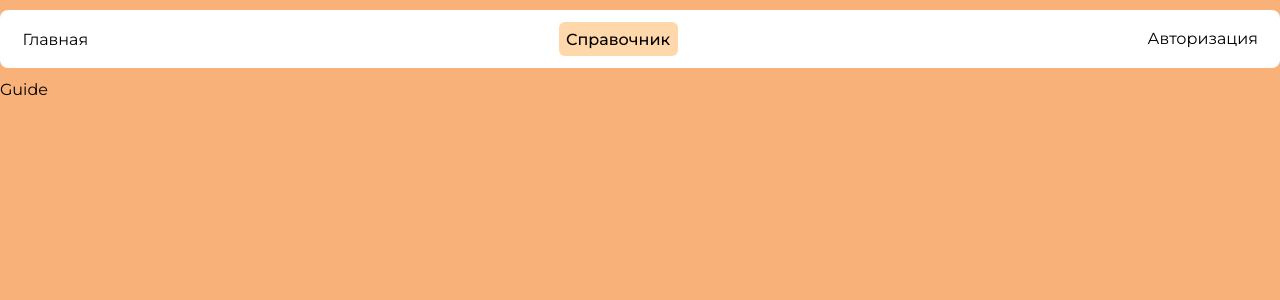
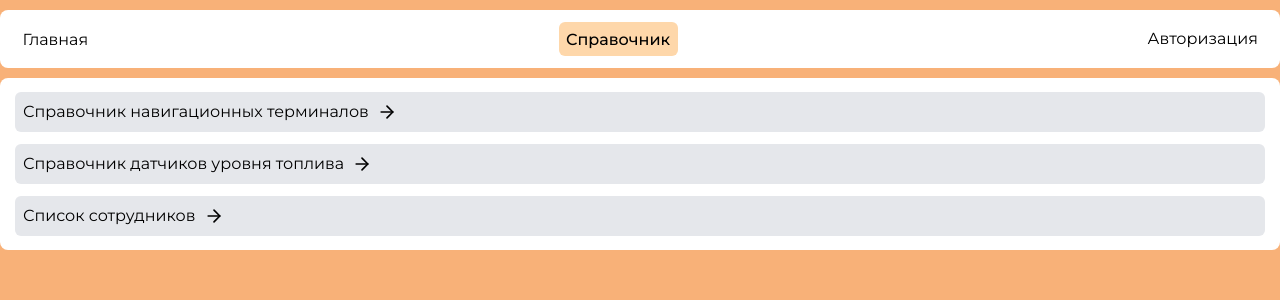
Before and after one commit to Alaicry/work-project-client, a React (Vite) app: page /guide in a window 1280 px wide. Shown: the top 300 px of the page. Built offline with nearby package versions, Linux system fonts and the light colour scheme; no server answers.

Commit message:
create Button component

```diff
--- a/src/App.jsx
+++ b/src/App.jsx
@@ -1,14 +1,16 @@
 import React from "react";
-import Header from "./components/Header";
 import Home from "./pages/Home";
 import Guide from "./pages/Guide";
+import Header from "./components/Header";
+import Container from "./components/Container";
+import TerminalGuide from "./pages/TerminalGuide";
 import { useDispatch } from "react-redux";
 import { fetchAuthMe } from "./store/slices/authSlice";
 import { Route, Routes } from "react-router-dom";
 
 const App = () => {
+
 	const dispatch = useDispatch();
-
 	React.useEffect(() => {
 		dispatch(fetchAuthMe());
 	}, []);
@@ -16,10 +18,13 @@ const App = () => {
 	return (
 		<React.Fragment>
 			<Header />
-			<Routes>
-				<Route path="/" element={<Home />} />
-				<Route path="/guide" element={<Guide />} />
-			</Routes>
+			<Container>
+				<Routes>
+					<Route path="/" element={<Home />} />
+					<Route path="/guide" element={<Guide />} />
+					<Route path="/guide/terminal" element={<TerminalGuide />} />
+				</Routes>
+			</Container>
 		</React.Fragment>
 	);
 };
--- /dev/null
+++ b/src/components/ButtonBack.jsx
@@ -0,0 +1,18 @@
+import React from "react";
+import { useNavigate } from "react-router-dom";
+import { IoIosArrowRoundBack } from "react-icons/io";
+
+const ButtonBack = () => {
+	const navigate = useNavigate();
+	return (
+		<button
+			className="absolute top-[20px] left-[30px] bg-white p-2 rounded-md hover:bg-slate-100 flex items-center justify-center gap-1 text-sm transition-all ease-linear delay-[0.15s]"
+			onClick={() => navigate(-1)}
+		>
+			<IoIosArrowRoundBack className="w-[20px] h-[20px]" />
+			Назад
+		</button>
+	);
+};
+
+export default ButtonBack;
--- a/src/pages/Guide.jsx
+++ b/src/pages/Guide.jsx
@@ -1,9 +1,23 @@
-import React from 'react'
+import React from "react";
+import { guideLinks } from "../utils/constants/routes";
+import { Link } from "react-router-dom";
+import { FiArrowRight } from "react-icons/fi";
 
 const Guide = () => {
-  return (
-    <div>Guide</div>
-  )
-}
+	return (
+		<ul className="list-none flex flex-col gap-3 py-1">
+			{guideLinks.map((route) => (
+				<li
+					className="bg-gray-200 p-2 rounded-md hover:bg-gray-100"
+					key={route.path}
+				>
+					<Link className="flex items-center gap-2" to={route.path}>
+						{route.name} <FiArrowRight className="w-5 h-5" />
+					</Link>
+				</li>
+			))}
+		</ul>
+	);
+};
 
-export default Guide
+export default Guide;
--- a/src/pages/Home.jsx
+++ b/src/pages/Home.jsx
@@ -1,12 +1,10 @@
 import React from "react";
-import Container from "../components/Container";
 import { Link } from "react-router-dom";
 import { homeLinks } from "../utils/constants/routes";
 import { FiArrowRight } from "react-icons/fi";
 
 const Home = () => {
 	return (
-		<Container>
 		<ul className="list-none flex flex-col gap-3 py-1">
 			{homeLinks.map((route) => (
 				<li
@@ -19,7 +17,6 @@ const Home = () => {
 				</li>
 			))}
 		</ul>
-		</Container>
 	);
 };
 
--- /dev/null
+++ b/src/pages/TerminalGuide.jsx
@@ -0,0 +1,12 @@
+import React from "react";
+import ButtonBack from "../components/ButtonBack";
+
+const TerminalGuide = () => {
+	return (
+		<div className="">
+			<ButtonBack />
+		</div>
+	);
+};
+
+export default TerminalGuide;
```
Lines whose indentation alone changed are shown as unchanged.
